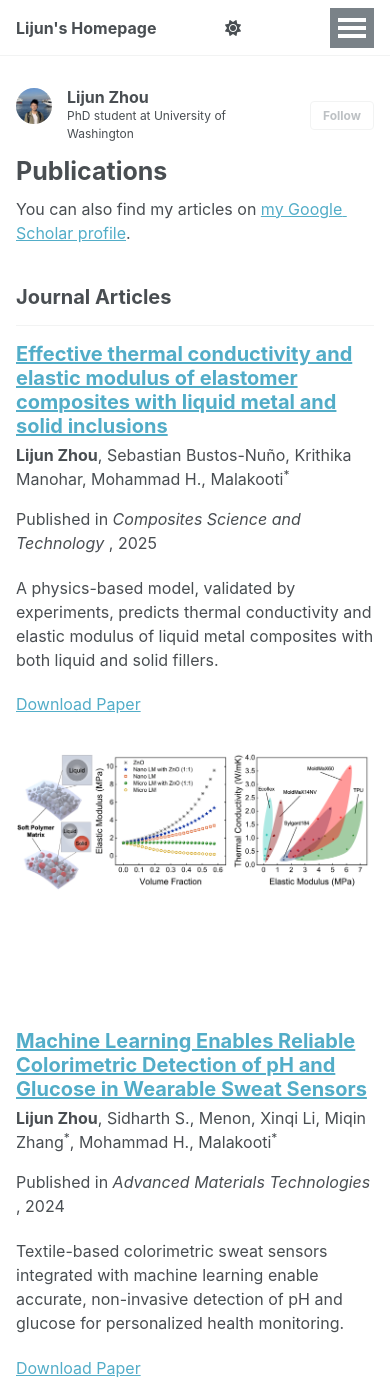
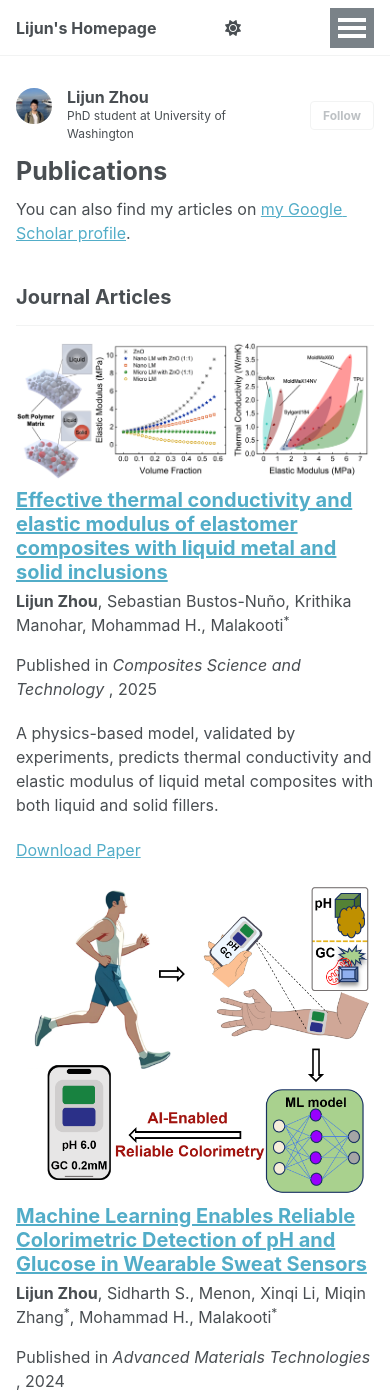
Before and after one commit to zdxbll/zdxbll, a Jekyll site: the page built from _pages/publications.html, in a window 390 px wide and 1400 px high. Built offline with Jekyll 4.4.1, drawn with Linux system fonts in a browser that asks for light colours; a script that is not in the unit is left out.

Commit message:
Change archive item layout for mobile screens

```diff
--- a/_pages/publications.html
+++ b/_pages/publications.html
@@ -10,12 +10,9 @@ author_profile: true
 .archive__item-teaser{flex:0 0 240px;margin:0;align-self:center;}
 .archive__item-body{flex:1 1 auto;min-width:0;}
 .archive__item-title{margin-top:0;}
-@media(max-width:768px){
-  .archive__item{display:flex;flex-direction:column;gap:.75rem;}
-  .archive__item-body{order:1;width:100%;}
-  .archive__item-teaser{order:2;width:100%;max-width:580px;margin:.25rem auto 1rem;align-self:center;}
-  .archive__item-teaser img{width:100%;height:auto;display:block;}
-  .list__item{margin-bottom:1.25rem;}
+@media (max-width:768px){
+  .archive__item { display:block; }
+  .archive__item-teaser { width:auto; margin-bottom:.5rem; }
 }
 </style>
 
```
